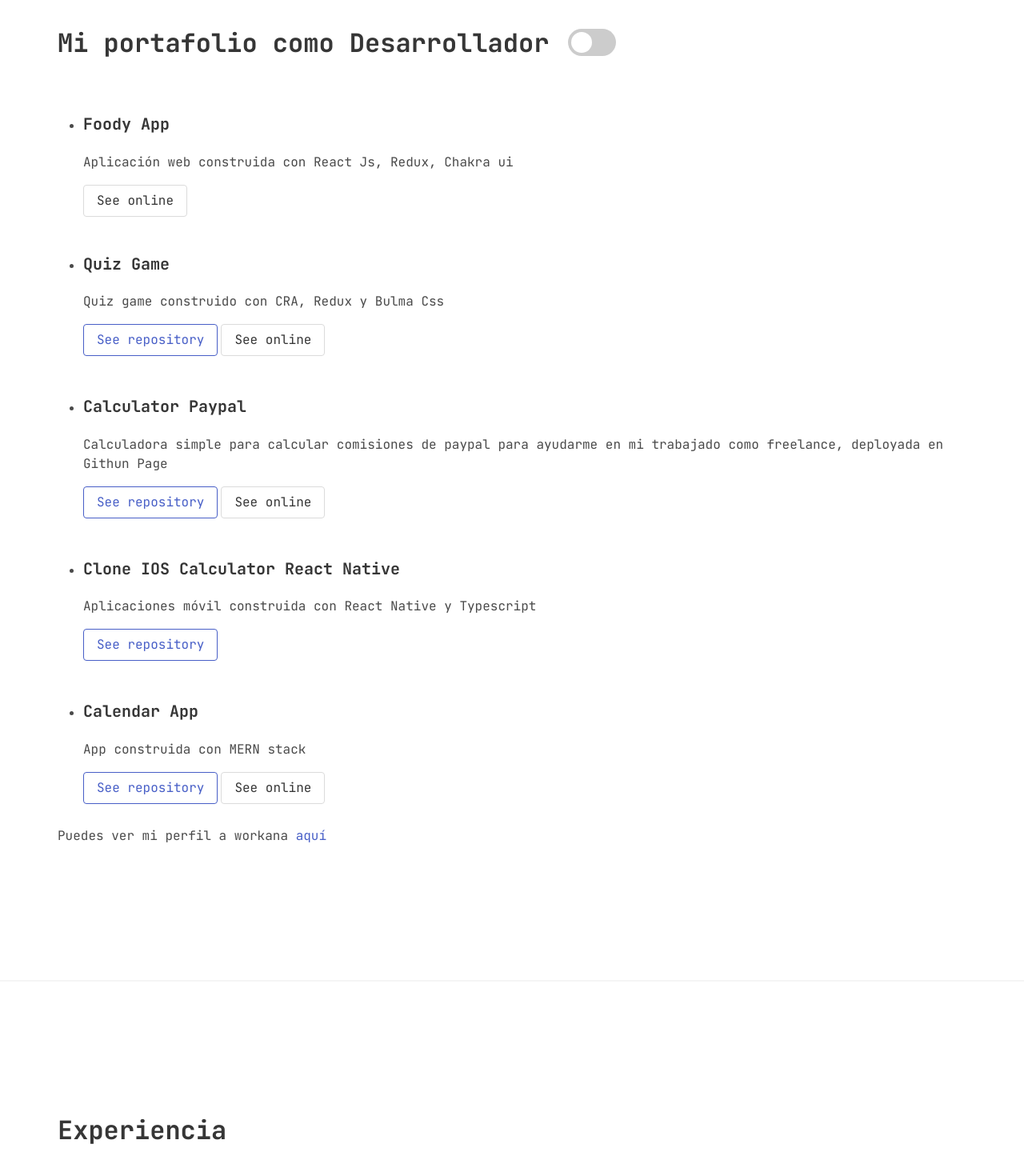
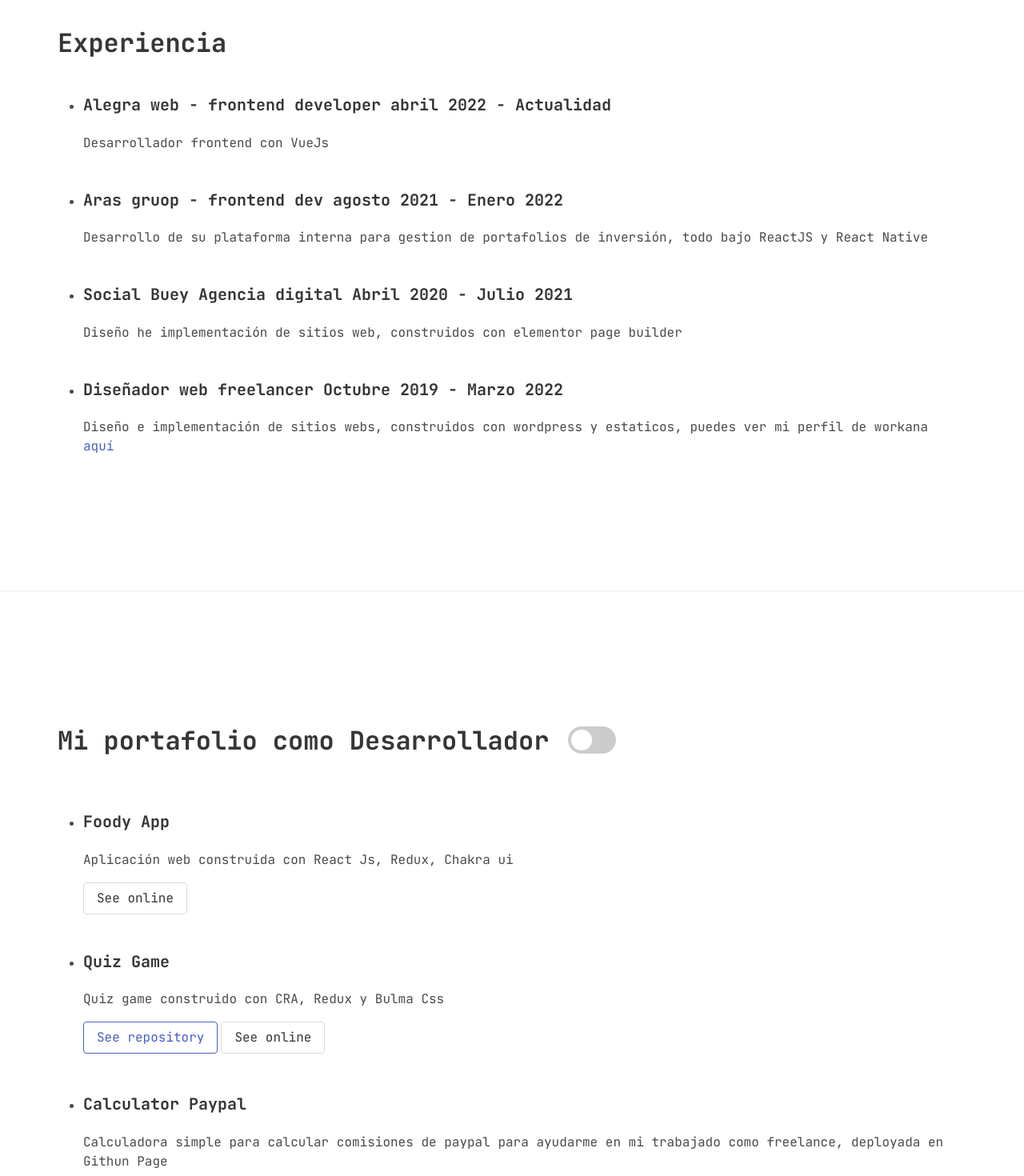
Before and after one commit to j4viermora/hi, a Next.js app: page / in a window 1280 px wide. Shown: the part 1660-3130 px from the top of the page at 80% size. Built offline with nearby package versions, Linux system fonts and the light colour scheme.

Commit message:
change order section, home page

```diff
--- a/pages/index.tsx
+++ b/pages/index.tsx
@@ -30,9 +30,9 @@ export default function Home() {
 				<hr />
 				<About />
 				<hr />
+				<Experience />
+				<hr />
 				<MyWork />
-				<hr />
-				<Experience />
 				<hr />
 				<Contact />
 			</>
```
